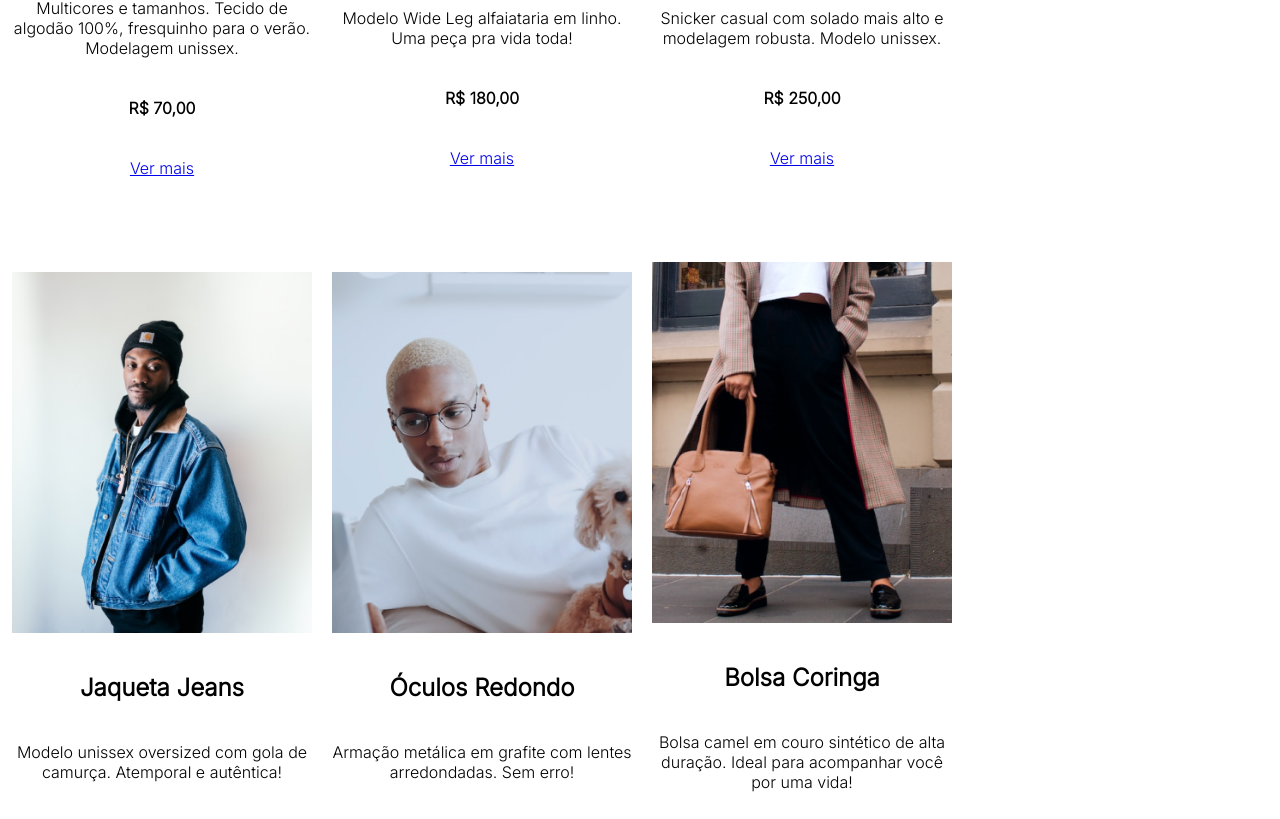
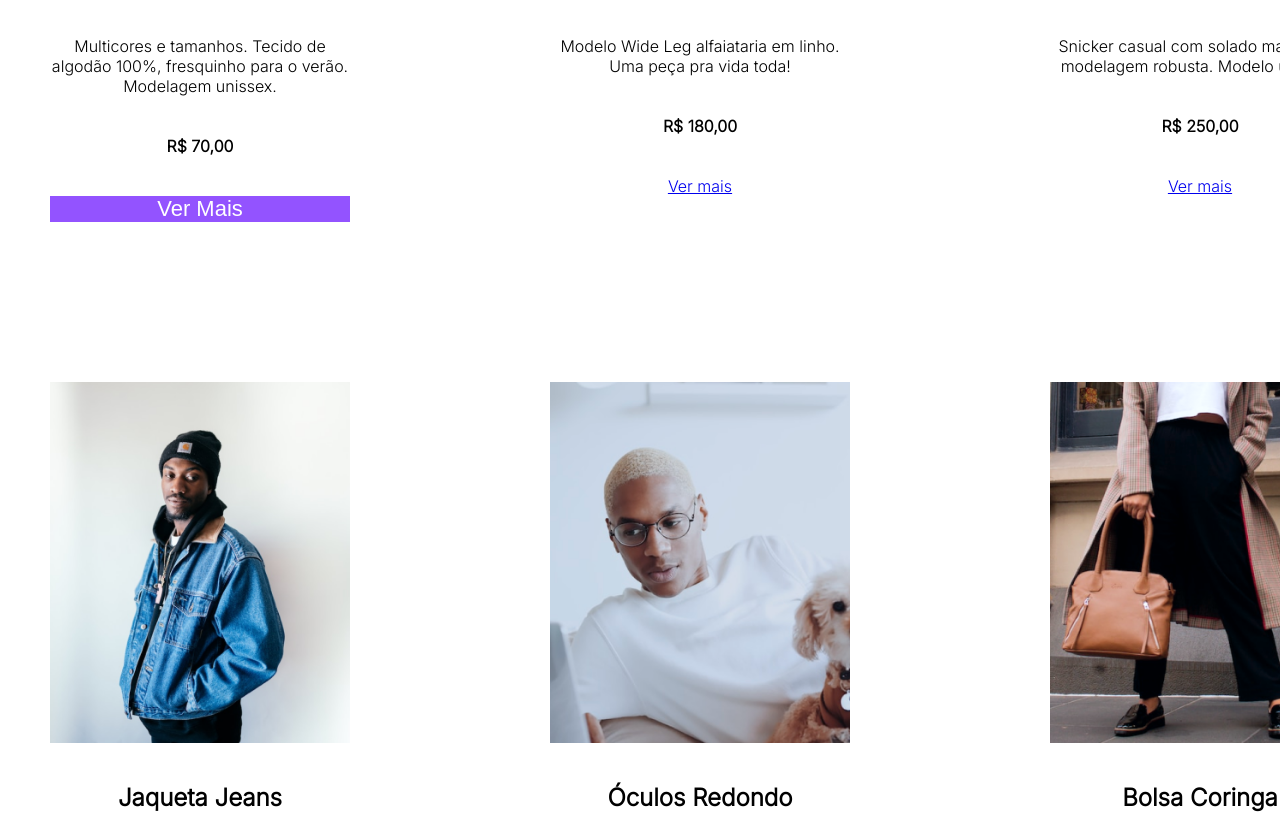
Before and after one commit to robson-haaland/challenge, a website: page index.html in a window 1280 px wide. Shown: the part 1179-1998 px from the top of the page. Drawn offline with nearby package versions, Linux system fonts and the light colour scheme.

Commit message:
Add files via upload

```diff
--- a/index.html
+++ b/index.html
@@ -108,7 +108,7 @@
             <br><br>
             <strong class="preço">R$ 70,00</strong>
             <br><br>
-            <a href="#" class="link_botao">Ver mais</a>
+            <button class="ver-mais-btn">Ver Mais</button>
         </div>
         <div div class="card">
             <img src="img/Imagens Cards/Calça.png">
--- a/styles/produtos.css
+++ b/styles/produtos.css
@@ -3,6 +3,7 @@
    flex-direction: column;
    margin: 10px;
    width: 300px;
+
 }
 
 .produtos{
@@ -10,9 +11,7 @@
     font-family: var(--fonte-principal);
 }
 
-.lista_produtos{
-    align-items: center;
-}
+
 
 .produto_anuncio{
     text-align: center;
@@ -22,8 +21,17 @@
 
 .produto_container{
  display: grid;
- display: flex;
-  grid-template-columns: 500px 500px 500px;
-  margin: 2px;
-  align-items: center;
+grid-template-columns: 500px 500px 500px;
+justify-content: stretch;
+padding: 5vh;
 }
+
+.ver-mais-btn{
+    background-color: var(--terciaria1);
+    color: var(--branco-principal);
+    border: none;
+    border-top: 10px;
+    font-size: 22px;
+    border-top: 0;
+    display: inline-block;
+}
```
